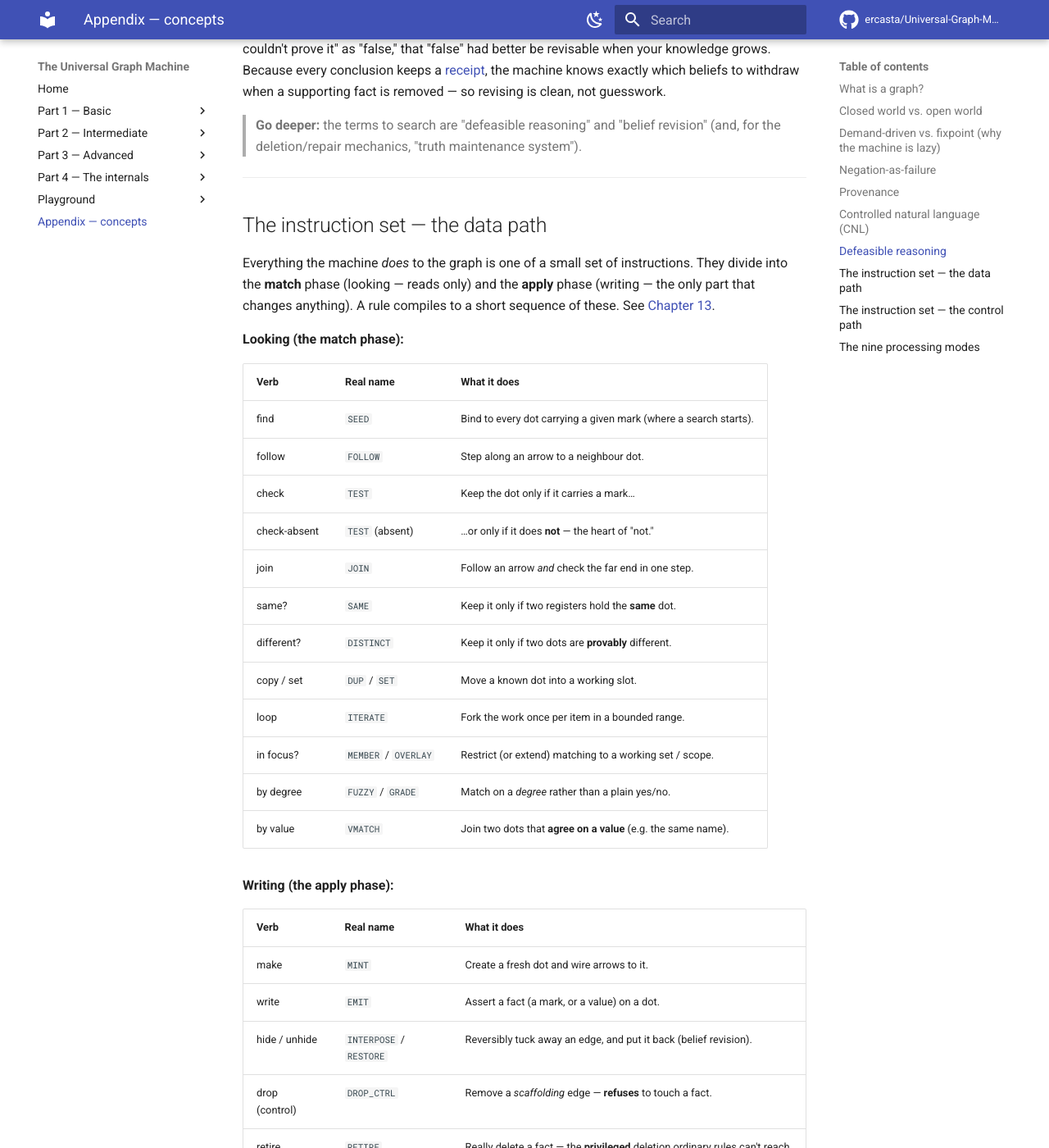
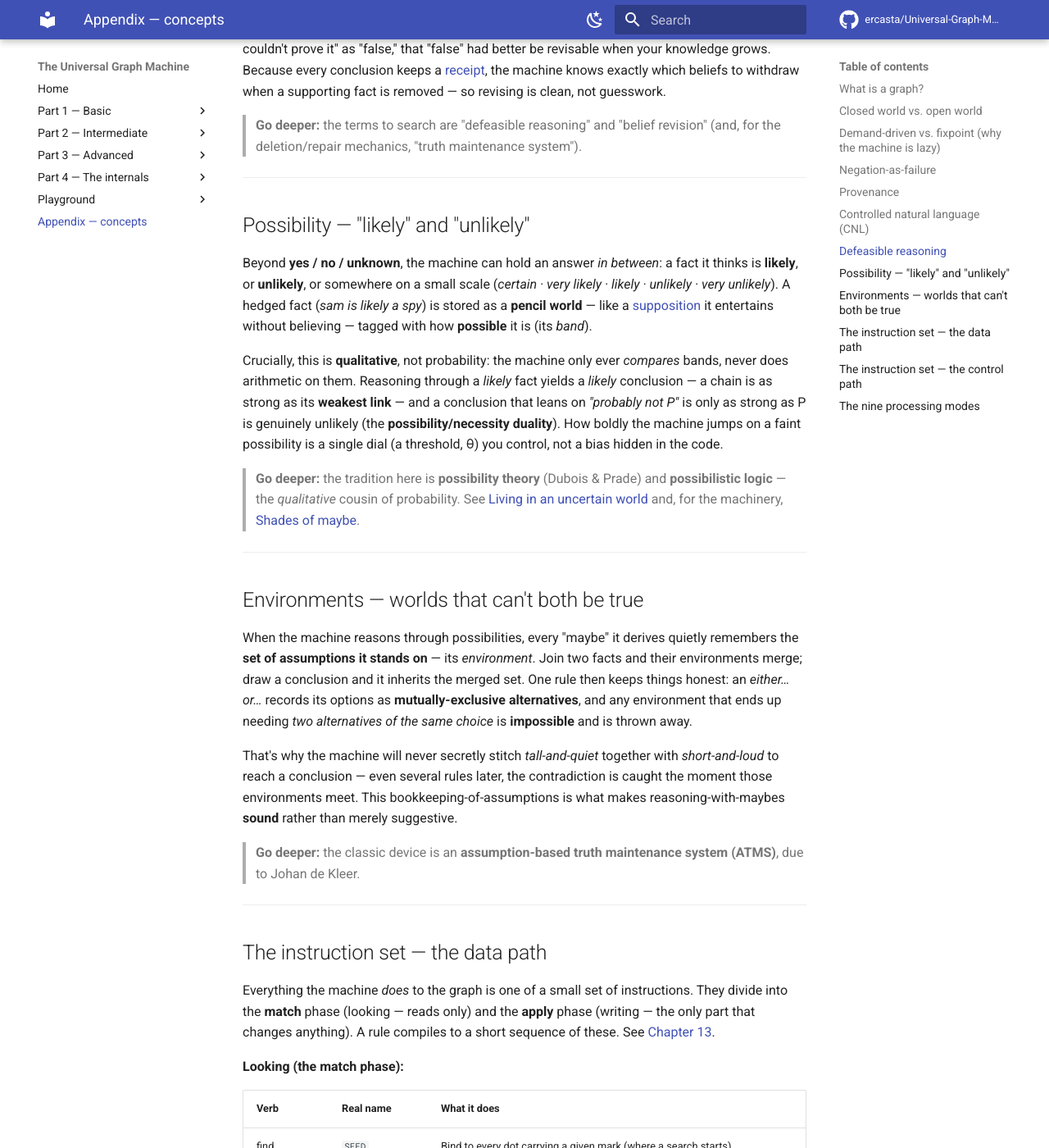
Before and after one commit to ercasta/Universal-Graph-Machine, an MkDocs documentation site: the page built from book/docs/appendix/index.md, in a window 1280 px wide and 1400 px high, scrolled down 3517 px. Shown: the whole window at 82% size. Built offline with MkDocs 1.6.1 and Material for MkDocs 9.7.7, drawn with Linux system fonts in a browser that asks for light colours; comment, search, counter and statistics services are not loaded; some of the changed text lies outside the part shown.

Commit message:
wip possibilistic + book chapter

```diff
--- a/book/docs/appendix/index.md
+++ b/book/docs/appendix/index.md
@@ -171,6 +171,49 @@ not guesswork.
 
 ---
 
+## Possibility — "likely" and "unlikely"
+
+Beyond **yes / no / unknown**, the machine can hold an answer *in between*: a fact
+it thinks is **likely**, or **unlikely**, or somewhere on a small scale
+(*certain · very likely · likely · unlikely · very unlikely*). A hedged fact
+(*sam is likely a spy*) is stored as a **pencil world** — like a
+[supposition](../advanced/09-supposing.md) it entertains without believing — tagged with how **possible** it
+is (its *band*).
+
+Crucially, this is **qualitative**, not probability: the machine only ever
+*compares* bands, never does arithmetic on them. Reasoning through a *likely* fact
+yields a *likely* conclusion — a chain is as strong as its **weakest link** — and a
+conclusion that leans on *"probably not P"* is only as strong as P is genuinely
+unlikely (the **possibility/necessity duality**). How boldly the machine jumps on a
+faint possibility is a single dial (a threshold, θ) you control, not a bias hidden
+in the code.
+
+> **Go deeper:** the tradition here is **possibility theory** (Dubois & Prade) and
+> **possibilistic logic** — the *qualitative* cousin of probability. See
+> [Living in an uncertain world](../advanced/uncertain-world.md) and, for the
+> machinery, [Shades of maybe](../deep/uncertain-world-internals.md).
+
+---
+
+## Environments — worlds that can't both be true
+
+When the machine reasons through possibilities, every "maybe" it derives quietly
+remembers the **set of assumptions it stands on** — its *environment*. Join two
+facts and their environments merge; draw a conclusion and it inherits the merged
+set. One rule then keeps things honest: an *either… or…* records its options as
+**mutually-exclusive alternatives**, and any environment that ends up needing *two
+alternatives of the same choice* is **impossible** and is thrown away.
+
+That's why the machine will never secretly stitch *tall-and-quiet* together with
+*short-and-loud* to reach a conclusion — even several rules later, the contradiction
+is caught the moment those environments meet. This bookkeeping-of-assumptions is what
+makes reasoning-with-maybes **sound** rather than merely suggestive.
+
+> **Go deeper:** the classic device is an **assumption-based truth maintenance
+> system (ATMS)**, due to Johan de Kleer.
+
+---
+
 ## The instruction set — the data path
 
 Everything the machine *does* to the graph is one of a small set of instructions.
@@ -193,6 +236,7 @@ sequence of these. See [Chapter 13](../deep/13-instruction-set.md).
 | loop | `ITERATE` | Fork the work once per item in a bounded range. |
 | in focus? | `MEMBER` / `OVERLAY` | Restrict (or extend) matching to a working set / scope. |
 | by degree | `FUZZY` / `GRADE` | Match on a *degree* rather than a plain yes/no. |
+| by likeliness | `OVERLAY_BAND` | Step through a pencil world's fact, dimming the running score to its likeliness (weakest-link *min*) — how a *likely* is read ([Shades of maybe](../deep/uncertain-world-internals.md)). |
 | by value | `VMATCH` | Join two dots that **agree on a value** (e.g. the same name). |
 
 **Writing (the apply phase):**
--- /dev/null
+++ b/book/docs/deep/uncertain-world-internals.md
@@ -0,0 +1,107 @@
+# Shades of maybe: the machinery
+
+!!! note "Still on the bonus floor"
+    Like the rest of Part 4, nothing here changes how you *use* the machine —
+    [Living in an uncertain world](../advanced/uncertain-world.md) already gave you
+    the whole idea. This chapter is for the reader who asked, "a *likely* — yes, but
+    how, **really**?" The surprising answer: the machine barely needed new parts.
+
+A machine that can say **likely** sounds like it must carry probabilities and do
+arithmetic on them. This one doesn't — and deliberately so (Chapter 14's closed
+list of ways-to-think has no "probability loop" in it, on purpose). What it does
+instead is reuse two things it already had: the **pencil worlds** of Supposing
+(Chapter 9) and the **degree** that matching already carries. Put them together and
+"likely" falls out almost for free.
+
+## A "likely" is a pencil world with a label
+
+When you say *sam is likely a spy*, the machine does exactly what a supposition does
+— it opens a **pencil world** holding *sam is a spy* — and then pins one extra thing
+to it: a **band**, its likeliness. The band is a rung on a small scale (*very
+likely, likely, unlikely, very unlikely*), read **ordinally** — the machine only
+ever *compares* bands, never multiplies them. There's no probability being computed,
+just a shade of maybe being remembered.
+
+Because the possibility lives in pencil, everything from Chapter 9 comes along: it's
+invisible to the machine's ordinary "what do I actually believe" reads, it can't
+pollute the ink, and a whole fistful of these worlds can sit side by side.
+
+## Reading through the fog
+
+Now, how does a *likely* fact get *used*? Here's the neat part. The match phase
+(Chapter 13 — *find, follow, check*) already carries a running **score** as it
+walks: the graded layer uses it to match "how *urgent*?" rather than a plain
+yes/no. Reading a possibility rides that same rail.
+
+There's one new looking-verb, a graded twin of the "in focus?" check:
+
+- **by likeliness** (`OVERLAY_BAND`) — when the walk steps through a pencil world's
+  fact, keep going, but **dim the running score** to that world's band.
+
+And here's why nothing else was needed: the score composes by taking the **smaller**
+of what it already had and each new dimming — a *minimum*. So a chain that passes
+through a *likely* (say 0.6) world and then a *very likely* (0.8) one comes out at
+0.6: the **weakest link**, exactly the "doubt travels" rule from the last chapter,
+falling straight out of how the score was always combined. Ink facts don't dim
+anything, so a path over solid ground stays **certain**. And when the same
+conclusion can be reached two ways, the machine keeps the **better** one — the
+*best of the weakest-links* — which is just "take the strongest available reason."
+
+## The dial is an α-cut
+
+The cautious/decisive knob from the last chapter has a precise meaning down here. A
+`not P` used to be pure [negation-as-failure](../appendix/index.md#negation-as-failure):
+*look for P, and if you don't find it, conclude not-P.* With possibilities in play,
+"find it" becomes a matter of degree, so the machine draws a line — a **threshold**,
+θ:
+
+> Block `not P` only if P is reachable at a band **at or above θ**.
+
+Turn θ **up** and the machine ignores faint possibilities and jumps boldly (it
+flags the surgeon). Turn θ **down** and it refuses to lean on any absence while the
+opposite is even slightly possible (it holds back). The bias isn't hidden in the
+code; it's this one number, out where you can set it.
+
+## A conclusion wears its doubt
+
+When the machine *does* fire a rule that leaned on *not P*, how sure should the
+conclusion be? Only as sure as P really is **un**likely. If sam is *unlikely* a
+woman (band 0.3), then "not a woman" is worth the **complement** — necessity `1 −
+0.3` — and the flag comes out at *likely* (0.7), never *certain*. (Logicians call
+this the **possibility/necessity duality**: being sure of *not P* is exactly being
+unsure of *P*.) It's the reason the decisive setting answered *likely* and not
+*yes* — the machine folds the doubt of its assumption into the doubt of its
+conclusion.
+
+## Worlds that can't both be true
+
+The last piece is what stops the machine fooling itself. Every derived maybe quietly
+remembers the **set of pencil worlds it stands on** — its *environment*. When a rule
+joins two facts, their environments **merge**; when a conclusion is drawn, it inherits
+that merged set and carries it forward to the next rule.
+
+Then one check does all the work: an `either… or…` writes its two scenarios as
+alternatives of a single **choice**, and an environment that ends up needing **both
+alternatives of one choice is impossible** — thrown out. That's why *tall* (scenario
+one) and *loud* (scenario two) can never combine, even three rules downstream: the
+contradiction is caught the moment their environments merge. This little
+bookkeeping-of-assumptions is a classic device — an **assumption-based truth
+maintenance system** — and it's what makes reasoning-with-maybes *sound* rather than
+merely suggestive.
+
+## Not a tenth way to think
+
+Step back and notice what *didn't* happen. No probability arithmetic, no new
+search, no backtracking trail — and, pointedly, **no tenth processing mode**.
+"Likely" is a **composition** of things already on Chapter 14's closed list:
+**Suppose** (the pencil worlds) + **graded matching** (the score) + **Check** read
+through an α-cut (the θ dial). That's the whole discipline of this machine in one
+example: a new power has to earn its place by being *nameable and visible in terms
+of the old ones*, never by smuggling in machinery the graph can't see. Uncertainty
+was made to pay that price — and it could.
+
+---
+
+**Next:** we've seen the machine's parts and its ways of thinking. The last chapter
+is about its *character* — the attitude that ties it all together. [The machine's
+attitude →](15-firmware.md)
--- a/book/mkdocs.yml
+++ b/book/mkdocs.yml
@@ -78,12 +78,14 @@ nav:
       - "8 · Because…": intermediate/08-because.md
   - "Part 3 — Advanced":
       - "9 · Supposing": advanced/09-supposing.md
+      - "Living in an uncertain world": advanced/uncertain-world.md
       - "10 · Same name, same person?": advanced/10-identity.md
       - "11 · Gathering evidence": advanced/11-gathering-evidence.md
       - "12 · The machine underneath": advanced/12-the-machine-underneath.md
   - "Part 4 — The internals":
       - "13 · A rule is a little program": deep/13-instruction-set.md
       - "14 · Nine ways to think": deep/14-modes.md
+      - "Shades of maybe: the machinery": deep/uncertain-world-internals.md
       - "15 · The machine's attitude": deep/15-firmware.md
   - "Playground":
       - "The detective case": playground/detective.md
```
Also changed, not shown: book/docs/advanced/09-supposing.md (+2 -2 lines), book/docs/advanced/uncertain-world.md (added, +142 -0 lines), book/docs/deep/14-modes.md (+2 -3 lines), docs/possibilistic.md (+22 -10 lines), 2 other files.
